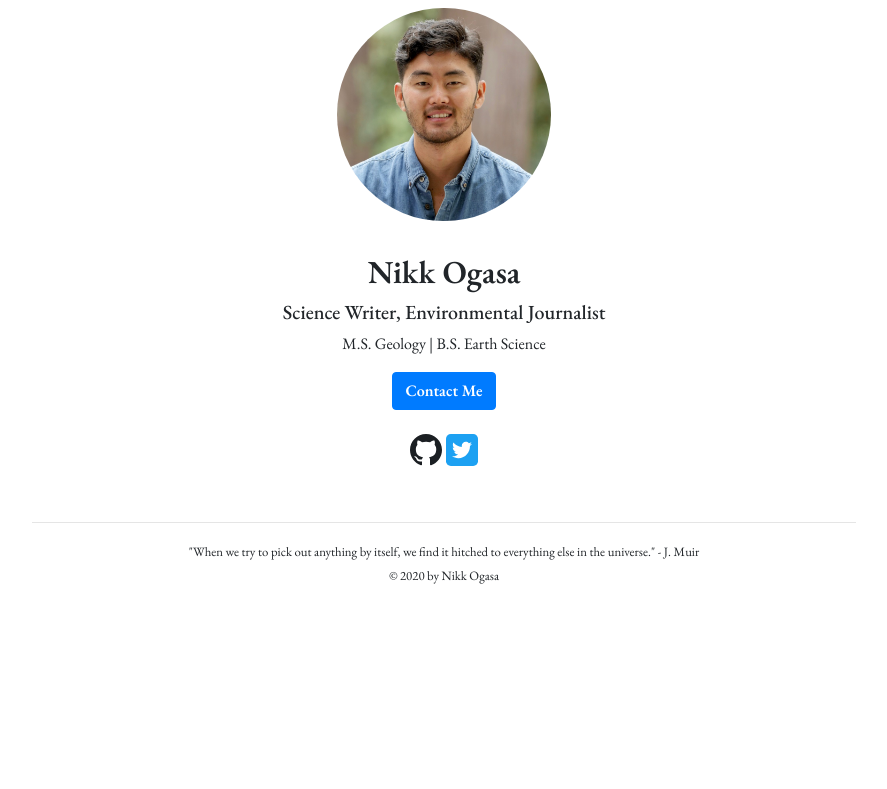
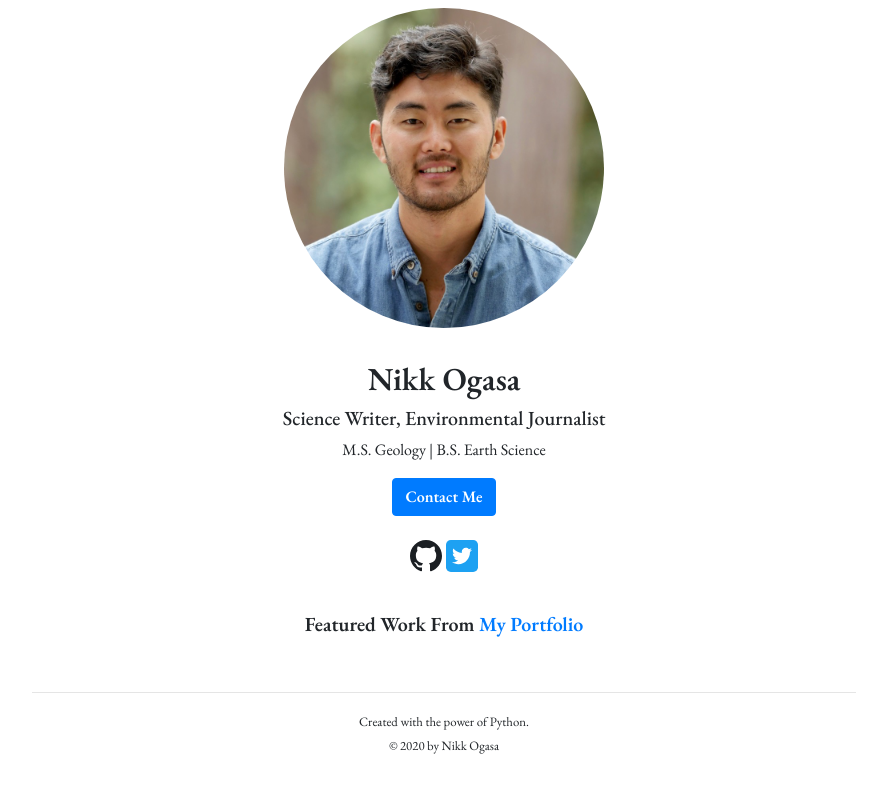
Before and after one commit to ntogasa/personal_website, a Django app: page / in a window 1280 px wide. Shown: the part 80-869 px from the top of the page, without its empty margins (196-1083 px from the left). Before the commit the page ends 664 px from the top, so only its background shows below. Run offline with Django 3.2, Linux system fonts and the light colour scheme; data that the repository does not hold is empty; parts of the project's set-up code (start-up, migrations or seed data) failed here and were passed over; some libraries are stand-ins or nearby versions.

Commit message:
Add featured pieces to home page

```diff
--- a/main/views.py
+++ b/main/views.py
@@ -1,10 +1,13 @@
 from django.shortcuts import render
-from django.views import generic
+from django.apps import apps
 
 
 def home_view(request):
     """Handles requests for the 'home' page"""
-    return render(request, 'home.html')
+    writing_pieces = apps.get_model('writing', 'WritingPieces')
+    featured_pieces = writing_pieces.objects.filter(feature=1).order_by('-date')
+    context = {'featured_pieces': featured_pieces[:3]}
+    return render(request, 'home.html', context)
 
 
 def about_view(request):
--- a/templates/base/base.html
+++ b/templates/base/base.html
@@ -27,7 +27,7 @@
         <div class="row justify-content-center">
             <div class="col-12 col-sm-11 col-md-8 text-center">
                 <hr>
-                <small>"When we try to pick out anything by itself, we find it hitched to everything else in the universe." - J. Muir </small>
+                <small>Created with the power of Python.</small>
                 <br>
                 <small>© 2020 by Nikk Ogasa</small>
             </div>
--- a/templates/home.html
+++ b/templates/home.html
@@ -9,7 +9,7 @@
 {% block content %}
 <div class="container-fluid">
     <div class="row d-flex justify-content-center">
-        <div class="col-6 col-xs-4 col-sm-2 text-center mt-2 p-0">
+        <div class="col-6 col-xs-4 col-sm-3 text-center mt-2 p-0">
             <img class="img-fluid home-photo" alt="Science writer Nikk Ogasa" src="{% static 'images/portrait1.jpg' %}">
         </div>
     </div>
@@ -34,6 +34,20 @@
     </div>
     <!--Featured stories-->
     <div class="row d-flex justify-content-center">
+        <div class="col-12 col-sm-11 col-md-9 mt-3">
+            <h5 class="text-center"><strong>Featured Work From
+                <a href="{% url 'writing' %}"> My Portfolio</a></strong>
+            </h5>
+        </div>
+    </div>
+    <div class="row d-flex justify-content-center mb-3">
+        {% for feature in featured_pieces %}
+        <div class="card col-12 col-sm-3 m-1 p-2">
+            <img src="{{ feature.image.url }}" class="img-responsive" style="width: 100%; float: left; margin-right: 10px;" />
+            <a href="{{feature.pdf_link}}" target="_blank"><strong>{{feature.title}}</strong></a>
+            <p><i>{{feature.publication}}</i> | {{feature.date}}</p>
+        </div>
+        {% endfor %}
     </div>
 
 
```
Also changed, not shown: static/images/portrait2.jpg (added).
